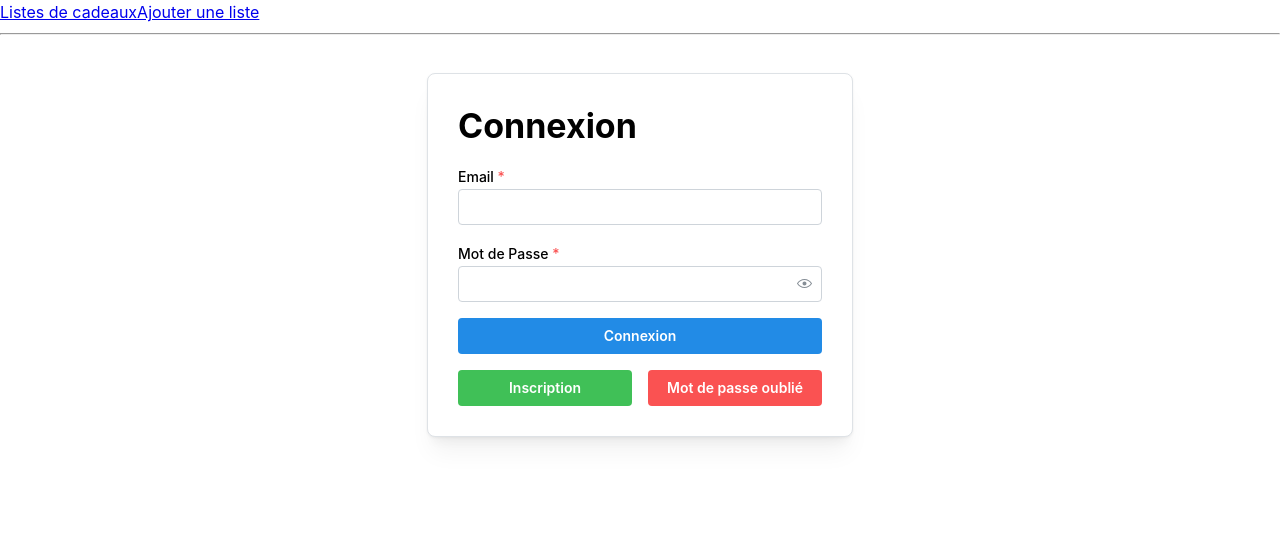
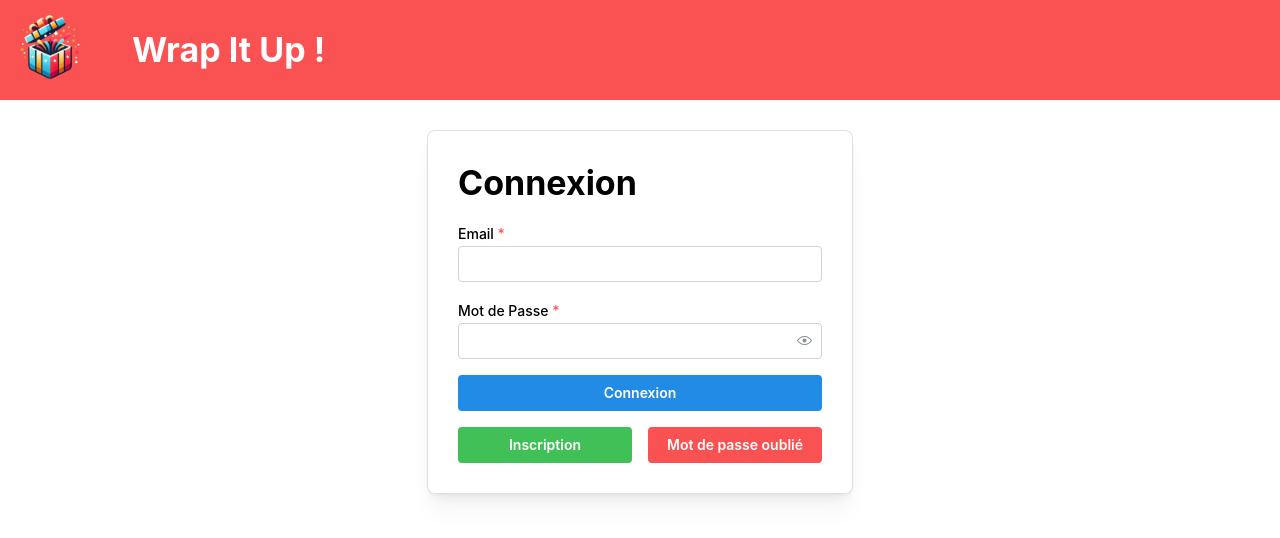
Before and after one commit to Shookette/WrapItUp, a React (Vite) app: page /login in a window 1280 px wide. Shown: the top 538 px of the page. Built offline with nearby package versions, Linux system fonts and the light colour scheme; no server answers.

Commit message:
fix header / nav

```diff
--- a/src/index.css
+++ /dev/null
@@ -1,69 +0,0 @@
-:root {
-  font-family: Inter, system-ui, Avenir, Helvetica, Arial, sans-serif;
-  line-height: 1.5;
-  font-weight: 400;
-
-  color-scheme: light dark;
-  color: rgba(255, 255, 255, 0.87);
-  background-color: #242424;
-
-  font-synthesis: none;
-  text-rendering: optimizeLegibility;
-  -webkit-font-smoothing: antialiased;
-  -moz-osx-font-smoothing: grayscale;
-  -webkit-text-size-adjust: 100%;
-}
-
-a {
-  font-weight: 500;
-  color: #646cff;
-  text-decoration: inherit;
-}
-a:hover {
-  color: #535bf2;
-}
-
-body {
-  margin: 0;
-  display: flex;
-  place-items: center;
-  min-width: 320px;
-  min-height: 100vh;
-}
-
-h1 {
-  font-size: 3.2em;
-  line-height: 1.1;
-}
-
-button {
-  border-radius: 8px;
-  border: 1px solid transparent;
-  padding: 0.6em 1.2em;
-  font-size: 1em;
-  font-weight: 500;
-  font-family: inherit;
-  background-color: #1a1a1a;
-  cursor: pointer;
-  transition: border-color 0.25s;
-}
-button:hover {
-  border-color: #646cff;
-}
-button:focus,
-button:focus-visible {
-  outline: 4px auto -webkit-focus-ring-color;
-}
-
-@media (prefers-color-scheme: light) {
-  :root {
-    color: #213547;
-    background-color: #ffffff;
-  }
-  a:hover {
-    color: #747bff;
-  }
-  button {
-    background-color: #f9f9f9;
-  }
-}
--- a/src/routes/__root.tsx
+++ b/src/routes/__root.tsx
@@ -5,21 +5,51 @@ import {
 } from "@tanstack/react-router";
 import { TanStackRouterDevtools } from "@tanstack/router-devtools";
 import { RouterContext } from "../main.tsx";
+import { useUserContext } from "../hooks/UserContext.tsx";
+import { useMemo } from "react";
+import { Text, Box, Flex, Image, Title } from "@mantine/core";
+import HomeImageUrl from "../assets/home.png";
 
 export const Route = createRootRouteWithContext<RouterContext>()({
-  component: () => (
-    <>
-      <nav className="p-2 flex gap-2">
-        <Link to="/" className="[&.active]:font-bold">
-          Listes de cadeaux
-        </Link>
-        <Link to="/list-new" className="[&.active]:font-bold">
-          Ajouter une liste
-        </Link>
-      </nav>
-      <hr />
-      <Outlet />
-      <TanStackRouterDevtools />
-    </>
-  ),
+  component: () => {
+    const { isAuthenticated } = useUserContext();
+
+    const isLoggedIn = useMemo(
+      () => (
+        <Box component="nav" h={40} bg="red.4" color="green" pl="8">
+          <Flex gap="xl" align="center" h="inherit">
+            <Link
+              to="/"
+              style={{ textDecoration: "none" }}
+              activeProps={{ className: "underline" }}
+            >
+              <Text td="underline" size="lg" c="green.7" fw="bold">
+                Listes de cadeaux
+              </Text>
+            </Link>
+            <Link to="/list-new" style={{ textDecoration: "none" }}>
+              <Text td="underline" size="lg" c="green.7" fw="bold">
+                Ajouter une liste
+              </Text>
+            </Link>
+          </Flex>
+        </Box>
+      ),
+      [],
+    );
+
+    return (
+      <>
+        <Box h={100} bg="red" c="white">
+          <Flex align="center" gap="xl">
+            <Image src={HomeImageUrl} h={100} fit="contain" w="auto" />
+            <Title order={1}>Wrap It Up !</Title>
+          </Flex>
+        </Box>
+        {isAuthenticated && isLoggedIn}
+        <Outlet />
+        <TanStackRouterDevtools />
+      </>
+    );
+  },
 });
--- a/src/utils/routeUtils.ts
+++ b/src/utils/routeUtils.ts
@@ -2,7 +2,6 @@ import { RouterContext } from "../main.tsx";
 import { redirect } from "@tanstack/react-router";
 
 const isAuthenticated = (context: RouterContext) => {
-  console.log("toto", !context.auth?.isAuthenticated);
   if (!context.auth?.isAuthenticated) {
     throw redirect({
       to: "/login",
```
Also changed, not shown: src/assets/home.png (added).
